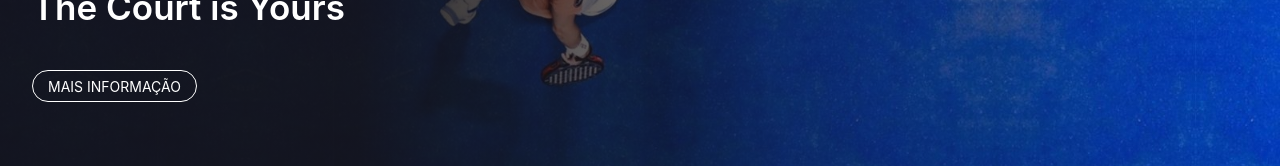
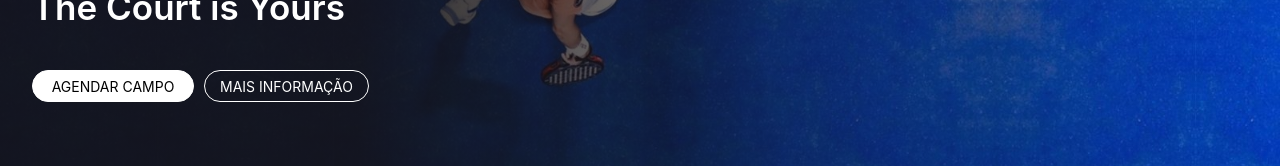
Before and after one commit to icligo/padel-app, a React (Vite) app in the folder padel-app/: page / in a window 1280 px wide. Shown: the part 474-642 px from the top of the page. Built offline with nearby package versions, Linux system fonts and the light colour scheme; no server answers.

Commit message:
Update LandingPage.jsx

```diff
--- a/padel-app/src/containers/LandingPage/LandingPage.jsx
+++ b/padel-app/src/containers/LandingPage/LandingPage.jsx
@@ -79,11 +79,27 @@ const LandingPage = () => {
                             The Court is Yours
                         </Typography.Title>
                         <div
-                            className={`md:tw-col-span-8 md:tw-col-end-7 md:tw-ml-[2rem] tw-items-end tw-pb-4`}>
+                            className={`md:tw-col-span-8 md:tw-col-end-7 md:tw-ml-[2rem] tw-pb-4 tw-flex tw-flex-col md:tw-flex-row tw-gap-2 md:tw-gap-2.5 tw-items-start md:tw-items-end`}
+                        >
+                            <Button
+                                style={{minWidth: "162px"}}
+                                className="!tw-text-black"
+                                href={
+                                    "https://playtomic.io/tenant/17522450-b8a8-400f-9c5b-4ce51ce7d85a?utm_source=app_ios&utm_medium=shareutm_source=app_ios&utm_medium=share"
+                                }
+                            >
+                                Agendar Campo
+                            </Button>
                             <ScrollLink to="schedule" smooth={true} duration={500} offset={-40}>
-                                <Button className="tw-bg-transparent">Mais informação</Button>
+                                <Button
+                                    style={{minWidth: "162px"}}
+                                    className="tw-bg-transparent"
+                                >
+                                    Mais informação
+                                </Button>
                             </ScrollLink>
                         </div>
+
                     </div>
                 </div>
                 <div
@@ -95,9 +111,12 @@ const LandingPage = () => {
                             Uma nova experiência de Padel
                         </Typography.Title>
                         <Typography.Text className="tw-mb-4 tw-mt-4" style={{color: 'black'}}>
-                            O Astra Padel é muito mais do que apenas um clube de padel. A nossa missão é promover a paixão
-                            pelo padel e oferecer uma experiência desportiva completa de alta qualidade para todos os nossos
-                            membros. O conceito do Astra Padel passa pelo reforço da ligação entre o desporto e os momentos
+                            O Astra Padel é muito mais do que apenas um clube de padel. A nossa missão é promover a
+                            paixão
+                            pelo padel e oferecer uma experiência desportiva completa de alta qualidade para todos os
+                            nossos
+                            membros. O conceito do Astra Padel passa pelo reforço da ligação entre o desporto e os
+                            momentos
                             de lazer.
                         </Typography.Text>
                     </div>
```
